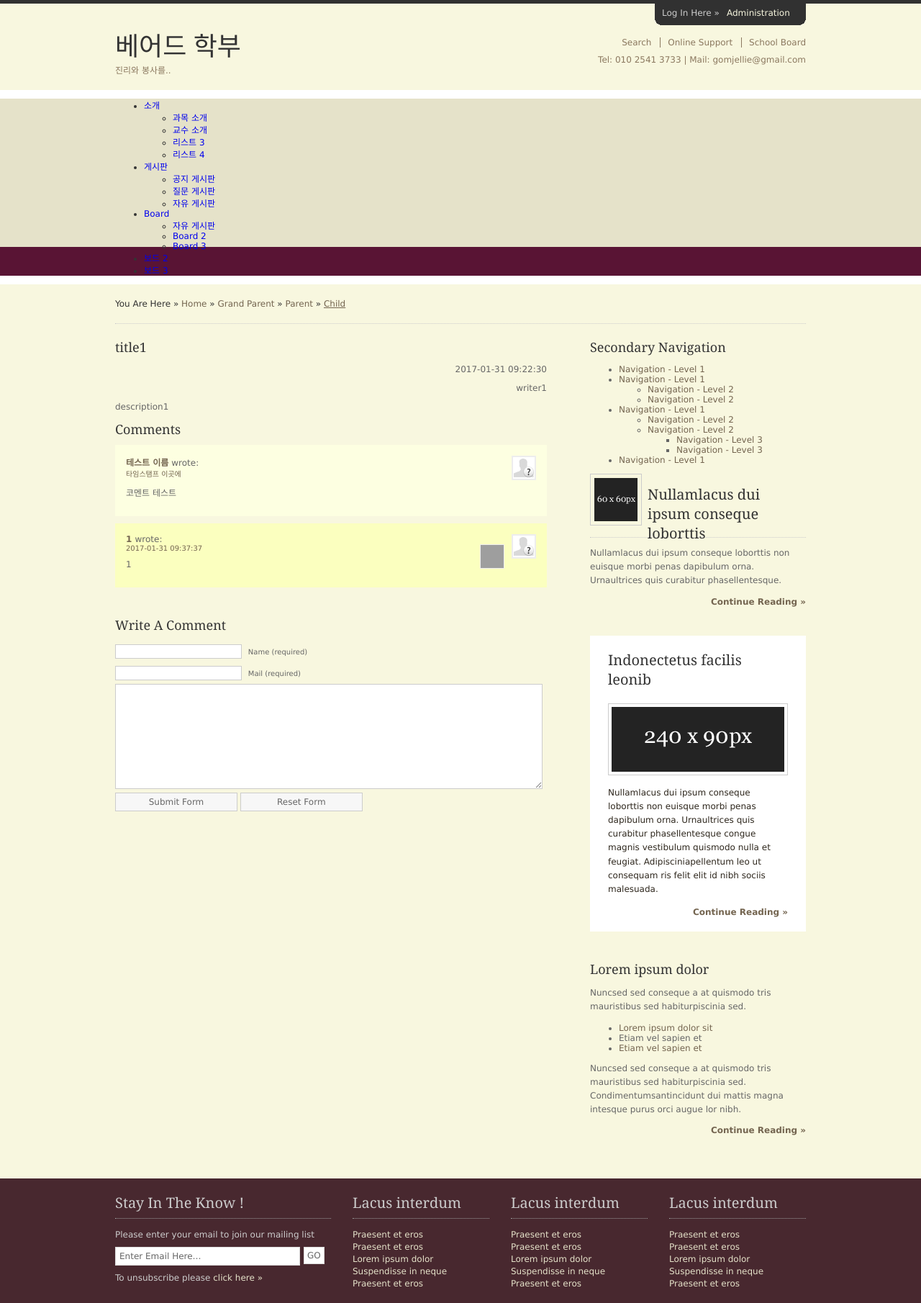
After one commit to gomjellie/educational-webpage, a Flask app: page /board/free/1 in a window 1280 px wide. The commit adds this page. Shown: the whole page at 72% size. Run offline with Flask 2, Linux system fonts and the light colour scheme; data comes from the database, SQL or seed files in the repository; grey boxes are pictures that could not be loaded.

Commit message:
comments by posts works

```diff
--- a/app/helpers/jinja.py
+++ b/app/helpers/jinja.py
@@ -10,3 +10,7 @@ date_format = 'MM-DD'
 def regex_replace(s, find, replace):
     """A non-optimal implementation of a regex filter"""
     return re.sub(find, replace, s)
+
+@app.add_template_filter
+def remove_milli_second(s):
+    return re.sub('(\.\d{6})', '', s)
--- /dev/null
+++ b/app/templates/board/free/post/index.html
@@ -0,0 +1,195 @@
+{% extends "base.html" %}
+{% block body %}
+
+<!-- ####################################################################################################### -->
+
+<div class="wrapper col3">
+    <div id="breadcrumb">
+        <ul>
+            <li class="first">You Are Here</li>
+            <li>&#187;</li>
+            <li><a href="#">Home</a></li>
+            <li>&#187;</li>
+            <li><a href="#">Grand Parent</a></li>
+            <li>&#187;</li>
+            <li><a href="#">Parent</a></li>
+            <li>&#187;</li>
+            <li class="current"><a href="#">Child</a></li>
+        </ul>
+    </div>
+</div>
+<!-- ####################################################################################################### -->
+<div class="wrapper col4">
+    <div id="container">
+        <div id="content">
+
+            <!--<table summary="Summary Here" cellpadding="0" cellspacing="0">-->
+                <!--<colgroup>-->
+                    <!--<col style="width: auto">-->
+                    <!--<col style="width: 400px">-->
+                    <!--<col style="width: auto">-->
+                    <!--<col style="width: auto">-->
+                <!--</colgroup>-->
+                <!--<thead>-->
+                <!--<tr>-->
+                    <!--<th>게시자</th>-->
+                    <!--<th>제목</th>-->
+                    <!--<th>날짜</th>-->
+                    <!--<th>조회수</th>-->
+                <!--</tr>-->
+                <!--</thead>-->
+                <!--<tbody>-->
+                <!--<tr class="light">-->
+                    <!--<td>Name 1</td>-->
+                    <!--<td>Title 1</td>-->
+                    <!--<td>Date 1</td>-->
+                    <!--<td>Visitor 1</td>-->
+                <!--</tr>-->
+                <!--<tr class="dark">-->
+                    <!--<td>Name 2</td>-->
+                    <!--<td>Title 2</td>-->
+                    <!--<td>Date 2</td>-->
+                    <!--<td>Visitor 2</td>-->
+                <!--</tr>-->
+
+                <!--{% for post in posts %}-->
+                <!--{% if post.id % 2 %}-->
+                <!--<tr class="light">-->
+                    <!--{% else %}-->
+                <!--<tr class="dark">-->
+                    <!--{% endif %}-->
+                    <!--<td>{{ post.writer }}</td>-->
+                    <!--<td>{{ post.title }}</td>-->
+                    <!--<td>{{ post.updated_time|string|regex_replace("\ \d{2}:\d{2}:\d{2}\.\d{6}", "") }}</td>-->
+                    <!--<td>yet</td>-->
+                <!--</tr>-->
+                <!--{% endfor %}-->
+
+                <!--</tbody>-->
+            <!--</table>-->
+            <h1>{{ post.title }}</h1>
+            <!--<img class="imgr" src="{{ url_for('static', filename='images/demo/imgr.gif') }}" alt="" width="125" height="125" />-->
+
+            <p align="right">{{ post.updated_time|string|remove_milli_second }}</p>
+            <p align="right">{{ post.writer }}</p>
+
+            <p>{{ post.description }}</p>
+            <!--<p>Aliquatjusto quisque nam consequat doloreet vest orna partur scetur portortis nam. Metadipiscing eget facilis elit sagittis felisi eger id justo maurisus convallicitur.</p>-->
+            <!--<p>Dapiensociis <a href="#">temper donec auctortortis cumsan</a> et curabitur condis lorem loborttis leo. Ipsumcommodo libero nunc at in velis tincidunt pellentum tincidunt vel lorem.</p>-->
+            <!--<img class="imgl" src="{{ url_for('static',filename='images/demo/imgl.gif') }}" alt="" width="125" height="125" />-->
+            <!--<p>This is a W3C compliant free website template from <a href="http://www.os-templates.com/" title="Free Website Templates">OS Templates</a>. This template is distributed using a <a href="http://www.os-templates.com/template-terms">Website Template Licence</a>.</p>-->
+            <!--<p>You can use and modify the template for both personal and commercial use. You must keep all copyright information and credit links in the template and associated files. For more CSS templates visit <a href="http://www.os-templates.com/">Free Website Templates</a>.</p>-->
+            <!--<p>Portortornec condimenterdum eget consectetuer condis consequam pretium pellus sed mauris enim. Puruselit mauris nulla hendimentesque elit semper nam a sapien urna sempus.</p>-->
+
+
+            <div id="comments">
+                <h2>Comments</h2>
+                <ul class="commentlist">
+                    <li class="comment_odd">
+                        <div class="author"><img class="avatar" src="{{ url_for('static', filename='images/demo/avatar.gif') }}" width="32" height="32" alt="" /><span class="name"><a href="#">테스트 이름</a></span> <span class="wrote">wrote:</span></div>
+                        <div class="submitdate"><a href="#">타임스탬프 이곳에</a></div>
+                        <p>코멘트 테스트</p>
+                    </li>
+                    {% for comment in comments %}
+                    {% if comment.id % 2 %}
+                    <li class="comment_even">
+                        {% else %}
+                    <li class="comment_odd">
+                        {% endif %}
+                        <div class="author">
+                            <img class="avatar" src="{{ url_for('static', filename='images/demo/avatar.gif') }}" width="32" height="32" alt="" />
+                            <span class="name">
+                                <a href="#">{{comment.name}}</a>
+                            </span>
+                            <span class="wrote">wrote:</span>
+                        </div>
+
+                        <a href="{{ url_for('board_free_delete_comment', comment_id=comment.id) }}" class="delete">
+                            <img class="trash" src="{{ url_for('static', filename='images/demo/trash.png') }}" width="32" height="32" alt="" />
+                        </a>
+                        <div class="submitdate"><a href="#">{{ comment.updated_time|string|regex_replace('(\.\d{6})', '') }}</a></div>
+                        <p>{{comment.comment}}</p>
+                    </li>
+                    {% endfor %}
+
+                </ul>
+
+            </div>
+            <h2>Write A Comment</h2>
+            <div id="respond">
+                <form action="#respond" method="POST">
+                    <p>
+                        <input type="text" name="name" id="name" value="" size="22" required/>
+                        <label for="name"><small>Name (required)</small></label>
+                    </p>
+                    <p>
+                        <input type="text" name="email" id="email" value="" size="22" required/>
+                        <label for="email"><small>Mail (required)</small></label>
+                    </p>
+                    <p>
+                        <textarea name="comment" id="comment" cols="100%" rows="10" required></textarea>
+                        <label for="comment" style="display:none;"><small>Comment (required)</small></label>
+                    </p>
+                    <p>
+                        <input name="submit" type="submit" id="submit" value="Submit Form" />
+                        <input name="reset" type="reset" id="reset" tabindex="5" value="Reset Form" />
+                    </p>
+                </form>
+            </div>
+        </div>
+        <div id="column">
+            <div class="subnav">
+                <h2>Secondary Navigation</h2>
+                <ul>
+                    <li><a href="#">Navigation - Level 1</a></li>
+                    <li><a href="#">Navigation - Level 1</a>
+                        <ul>
+                            <li><a href="#">Navigation - Level 2</a></li>
+                            <li><a href="#">Navigation - Level 2</a></li>
+                        </ul>
+                    </li>
+                    <li><a href="#">Navigation - Level 1</a>
+                        <ul>
+                            <li><a href="#">Navigation - Level 2</a></li>
+                            <li><a href="#">Navigation - Level 2</a>
+                                <ul>
+                                    <li><a href="#">Navigation - Level 3</a></li>
+                                    <li><a href="#">Navigation - Level 3</a></li>
+                                </ul>
+                            </li>
+                        </ul>
+                    </li>
+                    <li><a href="#">Navigation - Level 1</a></li>
+                </ul>
+            </div>
+            <div class="holder">
+                <h2 class="title"><img src="{{ url_for('static', filename='images/demo/60x60.gif') }}" alt="" />Nullamlacus dui ipsum conseque loborttis</h2>
+                <p>Nullamlacus dui ipsum conseque loborttis non euisque morbi penas dapibulum orna. Urnaultrices quis curabitur phasellentesque.</p>
+                <p class="readmore"><a href="#">Continue Reading &raquo;</a></p>
+            </div>
+            <div id="featured">
+                <ul>
+                    <li>
+                        <h2>Indonectetus facilis leonib</h2>
+                        <p class="imgholder"><img src="{{ url_for('static', filename='images/demo/240x90.gif') }}" alt="" /></p>
+                        <p>Nullamlacus dui ipsum conseque loborttis non euisque morbi penas dapibulum orna. Urnaultrices quis curabitur phasellentesque congue magnis vestibulum quismodo nulla et feugiat. Adipisciniapellentum leo ut consequam ris felit elit id nibh sociis malesuada.</p>
+                        <p class="readmore"><a href="#">Continue Reading &raquo;</a></p>
+                    </li>
+                </ul>
+            </div>
+            <div class="holder">
+                <h2>Lorem ipsum dolor</h2>
+                <p>Nuncsed sed conseque a at quismodo tris mauristibus sed habiturpiscinia sed.</p>
+                <ul>
+                    <li><a href="#">Lorem ipsum dolor sit</a></li>
+                    <li>Etiam vel sapien et</li>
+                    <li><a href="#">Etiam vel sapien et</a></li>
+                </ul>
+                <p>Nuncsed sed conseque a at quismodo tris mauristibus sed habiturpiscinia sed. Condimentumsantincidunt dui mattis magna intesque purus orci augue lor nibh.</p>
+                <p class="readmore"><a href="#">Continue Reading &raquo;</a></p>
+            </div>
+        </div>
+        <div class="clear"></div>
+    </div>
+</div>
+{% endblock %}
--- a/app/templates/style-demo/index.html
+++ b/app/templates/style-demo/index.html
@@ -227,7 +227,7 @@
                         <a href="{{ url_for('delete_comment', comment_id=comment.id) }}" class="delete">
                             <img class="trash" src="{{ url_for('static', filename='images/demo/trash.png') }}" width="32" height="32" alt="" />
                         </a>
-                        <div class="submitdate"><a href="#">{{ comment.updated_time|string|regex_replace('(\.\d{6})', '') }}</a></div>
+                        <div class="submitdate"><a href="#">{{ comment.updated_time|string|remove_milli_second }}</a></div>
                         <p>{{comment.comment}}</p>
                     </li>
                     {% endfor %}
--- a/app/views.py
+++ b/app/views.py
@@ -1,6 +1,7 @@
 from flask import render_template, flash, make_response, session,\
         request, url_for, redirect
 from app import app, db
+from collections import defaultdict
 #from app.forms import RegistrationForm
 from app.models import Comment, Post
 
@@ -15,18 +16,29 @@ def board():
 
 @app.route('/board/free', methods=['GET', 'POST', 'DELETE'])
 def board_free():
+    posts = Post.query.all()
+
+    # comments = Comment.query.filter_by(posts_id=1).all()
+    return render_template('board/free/index.html',
+                           posts=posts
+                           )
+
+@app.route('/board/free/<int:post_id>', methods=['GET', 'POST'])
+def board_free_id(post_id):
     if request.method == 'POST':
         comment = Comment(
-            request.form.get('name'),
-            request.form.get('email'),
-            request.form.get('comment')
+            name=request.form.get('name'),
+            email=request.form.get('email'),
+            comment=request.form.get('comment'),
+            post_id=post_id
         )
+
         db.session.add(comment)
         db.session.commit()
-    posts = Post.query.all()
-    comments = Comment.query.all()
-    return render_template('board/free/index.html',
-                           posts=posts,
+    post = Post.query.get_or_404(post_id)
+    comments = Comment.query.filter_by(post_id=post.id).all()
+    return render_template('board/free/post/index.html',
+                           post=post,
                            comments=comments
                            )
 
@@ -35,7 +47,7 @@ def board_free_delete_comment(comment_id):
     comment = Comment.query.get_or_404(comment_id)
     db.session.delete(comment)
     db.session.commit()
-    return redirect(url_for('board_free'))
+    return redirect(request.referrer)
 
 @app.route('/style_demo', methods=['GET', 'POST', 'DELETE'])
 def style_demo():
@@ -62,3 +74,7 @@ def delete_comment(comment_id):
 @app.route('/account/new', methods=['GET', 'POST'])
 def new_account():
     return render_template('account/new/index.html')
+
+# @app.teardown_request
+# def shutdown_session(exception=None):
+#     db.session().remove()
```
Also changed, not shown: app/database/seed.py (+11 -2 lines), app/models.py (+97 -64 lines), app/templates/board/free/index.html (+56 -52 lines), app/educational.db.
